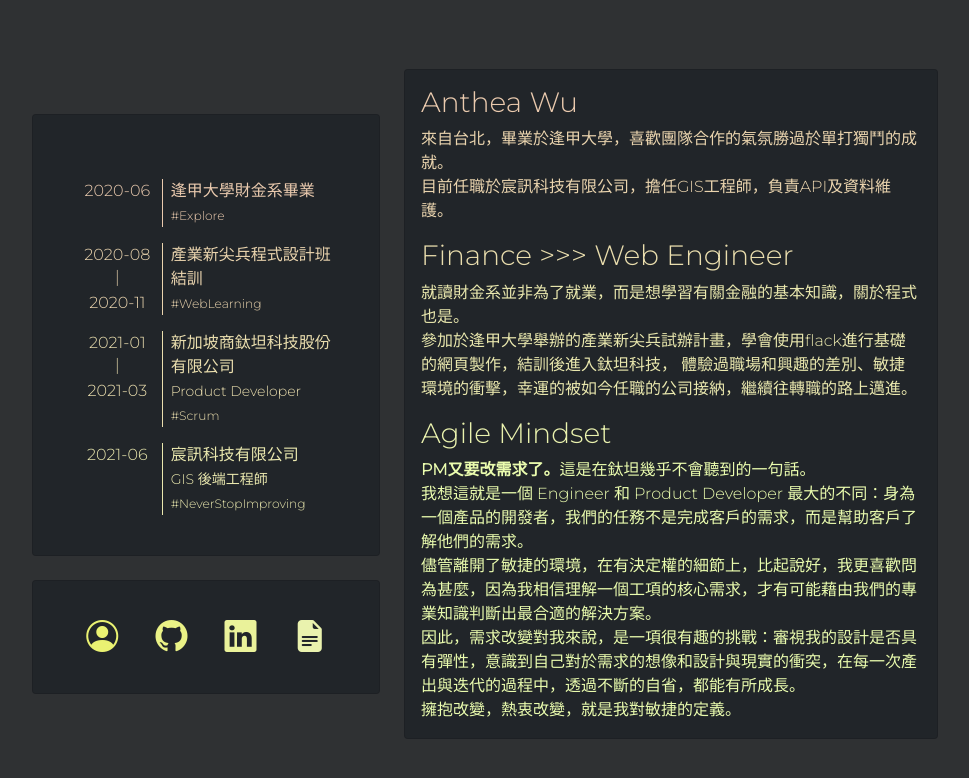
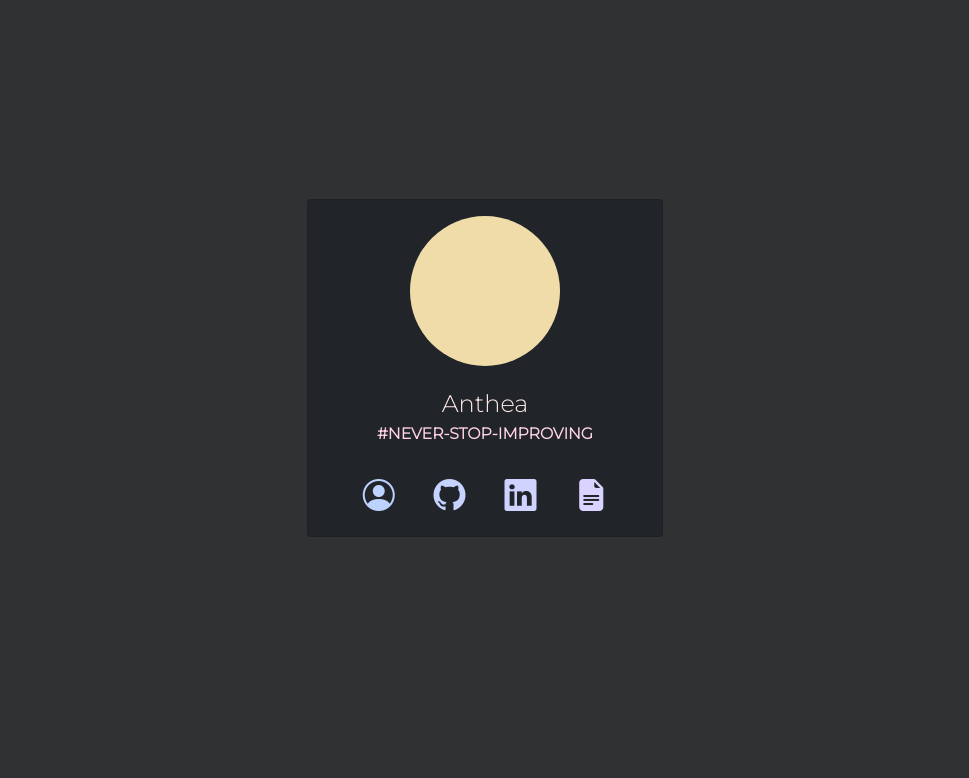
Before and after one commit to anthea-wu/anthea-wu.github.io, a plain HTML site: page index.html in a window 1280 px wide. Shown: the whole page, without its empty margins (155-1124 px from the left). Drawn offline with nearby package versions, Linux system fonts and the light colour scheme.

Commit message:
調正預設顯示頁面

```diff
--- a/index.html
+++ b/index.html
@@ -125,7 +125,7 @@
     const app = Vue.createApp({
         data(){
             return{
-                showInfo: true,
+                showInfo: false,
                 currentWidth: 0
             }
         },
```
